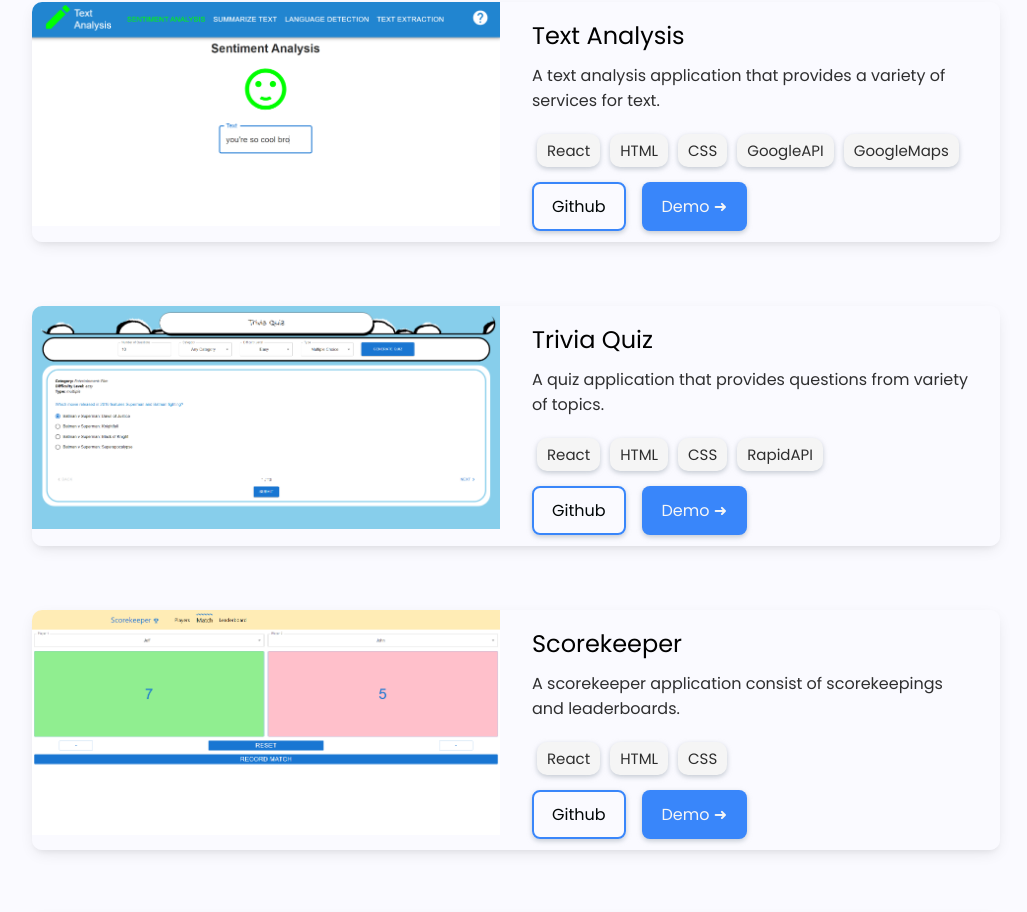
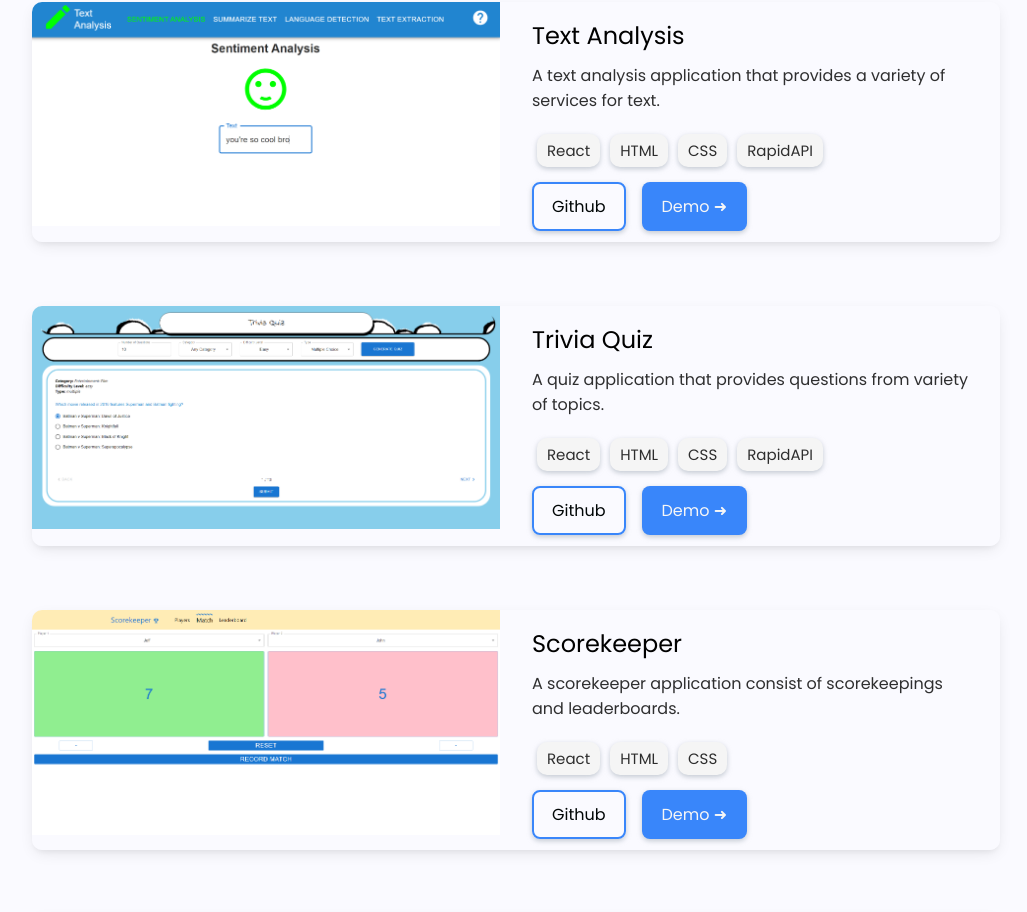
Before and after one commit to adeziio/portfolio, a React (Create React App) app: page / in a window 1280 px wide. Shown: the part 3134-4046 px from the top of the page, without its empty margins (124-1151 px from the left). Built offline with nearby package versions, Linux system fonts and the light colour scheme.

Commit message:
fix descriptions

```diff
--- a/src/data/ProjectData.js
+++ b/src/data/ProjectData.js
@@ -49,7 +49,7 @@ export const ProjectList = [
     img: "/textanalysis.png",
     title: "Text Analysis",
     description: "A text analysis application that provides a variety of services for text.",
-    tech_stack: ['React', 'HTML', 'CSS', 'GoogleAPI', 'GoogleMaps'],
+    tech_stack: ['React', 'HTML', 'CSS', 'RapidAPI'],
     github_url_1: "https://github.com/adeziio/text-analysis",
     github_url_2: "",
     demo_url: "https://text-analysis.vercel.app/",
```
